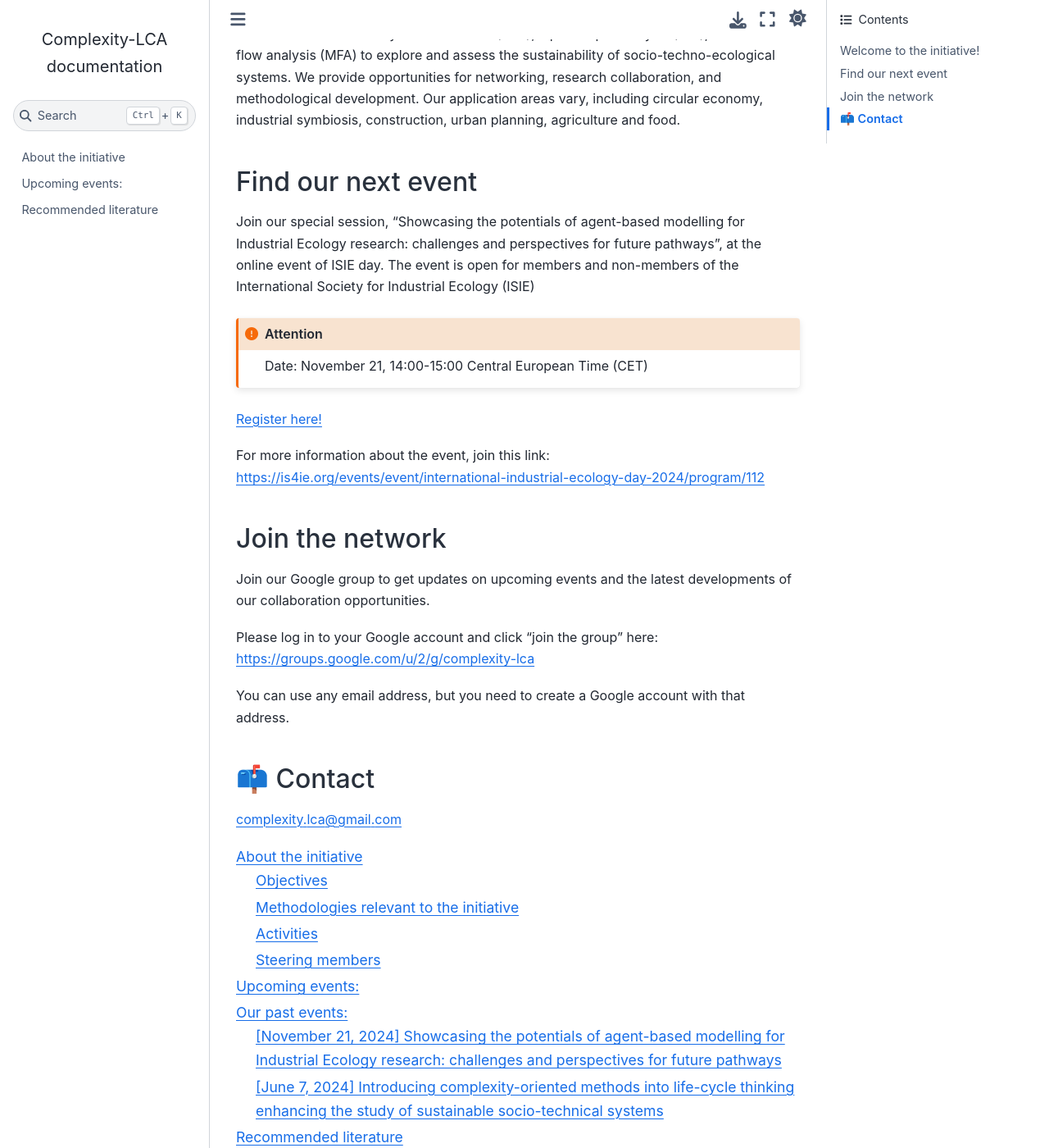
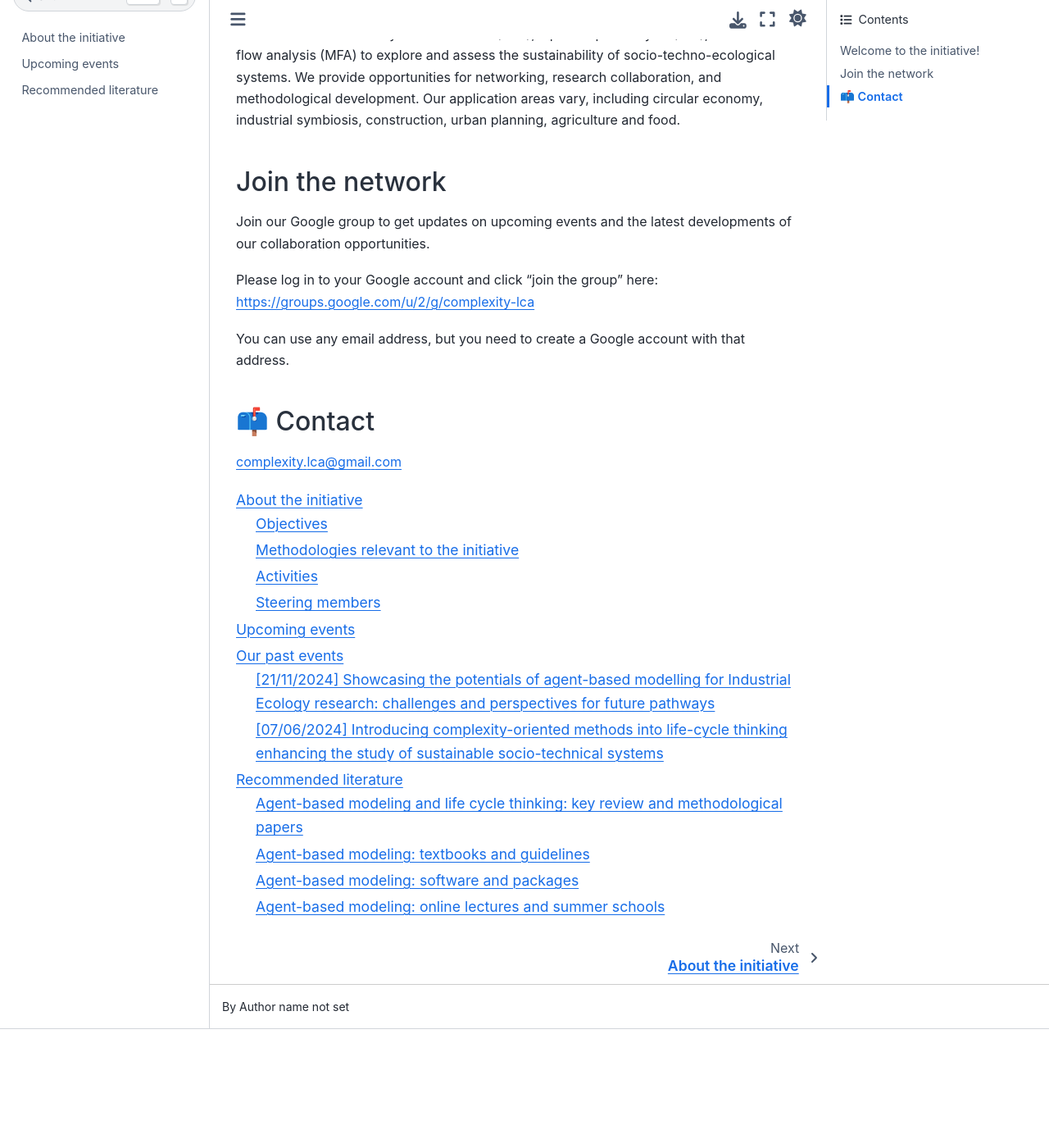
Before and after one commit to ComplexityLCA/complexitylca.github.io, a Sphinx documentation site: the page built from source/index.rst, in a window 1280 px wide and 1400 px high, scrolled down 313 px. Shown: the whole window at 82% size. Built offline with Sphinx 7.4.7 and the Sphinx Book theme 1.1.4, drawn with Linux system fonts in a browser that asks for light colours; after the commit the page ends 1568 px from its top, so only the background shows below that; some of the changed lines change nothing that is shown.

Commit message:
fix: event fixed

```diff
--- a/source/events.rst
+++ b/source/events.rst
@@ -1,15 +1,15 @@
-Upcoming events:
-================
+Upcoming events
+===============
 
 No upcoming events at the moment.
 If you are organizing an event or you have event ideas, please contact us at: \
 complexity.lca@gmail.com
 
-Our past events:
-================
+Our past events
+===============
 
-[November 21, 2024] Showcasing the potentials of agent-based modelling for Industrial Ecology research: challenges and perspectives for future pathways
----------------------------------------------------------------------------------------------------------------------------------------------------------
+[21/11/2024] Showcasing the potentials of agent-based modelling for Industrial Ecology research: challenges and perspectives for future pathways
+-------------------------------------------------------------------------------------------------------------------------------------------------
 
 .. note::
 
@@ -46,10 +46,8 @@ Interactive session focusing on expectations, limitations, and ways forward
 Description of the event:
 https://is4ie.org/events/event/international-industrial-ecology-day-2024/program/112
 
-
-
-[June 7, 2024] Introducing complexity-oriented methods into life-cycle thinking enhancing the study of sustainable socio-technical systems
----------------------------------------------------------------------------------------------------------------------------------------------
+[07/06/2024] Introducing complexity-oriented methods into life-cycle thinking enhancing the study of sustainable socio-technical systems
+----------------------------------------------------------------------------------------------------------------------------------------
 
 .. note::
 
--- a/source/index.rst
+++ b/source/index.rst
@@ -12,20 +12,20 @@ We provide opportunities for networking, research collaboration, and methodologi
 Our application areas vary, including circular economy, industrial symbiosis, construction, urban planning, agriculture and food.
 
 
-Find our next event
-===================
+.. Find our next event
+.. ===================
 
-Join our special session, “Showcasing the potentials of agent-based modelling for Industrial Ecology research: challenges and perspectives for future pathways”, at the online event of ISIE day. The event is open for members and non-members of the International Society for Industrial Ecology (ISIE)
+.. Join our special session, “Showcasing the potentials of agent-based modelling for Industrial Ecology research: challenges and perspectives for future pathways”, at the online event of ISIE day. The event is open for members and non-members of the International Society for Industrial Ecology (ISIE)
 
-.. attention::
+.. .. attention::
 
-    Date: November 21, 14:00-15:00 Central European Time (CET)
+..     Date: November 21, 14:00-15:00 Central European Time (CET)
 
 
-`Register here! <https://us06web.zoom.us/meeting/register/tZUkfu-vqjIrHNGmrrQuR7MQLyalP82DdRgF>`_
+.. `Register here! <https://us06web.zoom.us/meeting/register/tZUkfu-vqjIrHNGmrrQuR7MQLyalP82DdRgF>`_
 
-For more information about the event, join this link:
-https://is4ie.org/events/event/international-industrial-ecology-day-2024/program/112
+.. For more information about the event, join this link:
+.. https://is4ie.org/events/event/international-industrial-ecology-day-2024/program/112
 
 
 Join the network
```
